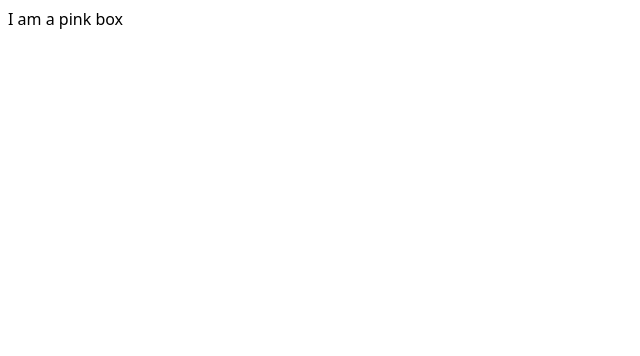
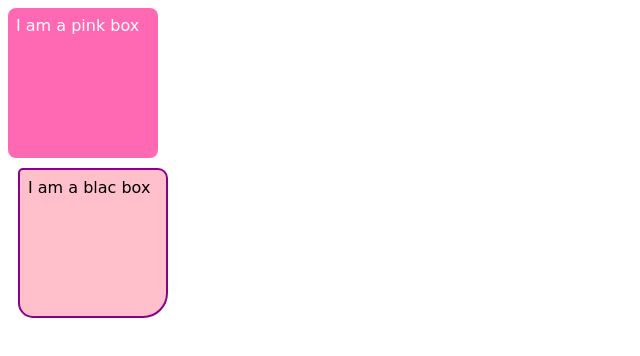
Before and after one commit to Alla-Nazarenko/web-challenges, a website: page css-basics_pink-box/index.html in a window 1280 px wide. Shown: the whole page, without its empty margins (0-640 px from the left). Drawn offline with Linux system fonts and the light colour scheme.

Commit message:
Finished Pink Box

```diff
--- a/css-basics_pink-box/css/styles.css
+++ b/css-basics_pink-box/css/styles.css
@@ -8,10 +8,37 @@ body {
   font-family: system-ui;
 }
 
-/* put a selector here to select div elements (see index.html) */
-SELECTOR HERE {
+.first {
   font-family: cursive;
   padding: 8px;
+  height: 150px;
+  width: 150px;
+  background-color: hotpink;
+  color: white;
+  border-top-left-radius: 5px;
+  border-radius: 8px;
+}
+
+.second {
+  margin: 10px;
+  padding: 8px;
+  height: 150px;
+  width: 150px;
+
+  font-family: cursive;
+
+  border-width: 2px;
+  border-style: solid;
+  border-color: darkmagenta;
+
+  background-color: pink;
+  color: black;
+
+  border-top-left-radius: 5px;
+  border-top-right-radius: 10px;
+  border-bottom-left-radius: 15px;
+  border-bottom-right-radius: 25px;
+}
 
   /* set the height and the width of the box to 150px */
 
--- a/css-basics_pink-box/index.html
+++ b/css-basics_pink-box/index.html
@@ -10,6 +10,7 @@
     <link rel="stylesheet" href="./css/styles.css" />
   </head>
   <body>
-    <div>I am a pink box</div>
+    <div class="first">I am a pink box</div>
+    <div class="second">I am a blac box</div>
   </body>
 </html>
```
Also changed, not shown: html-and-the-web_personal-website/My first site.html (added, +50 -0 lines).
